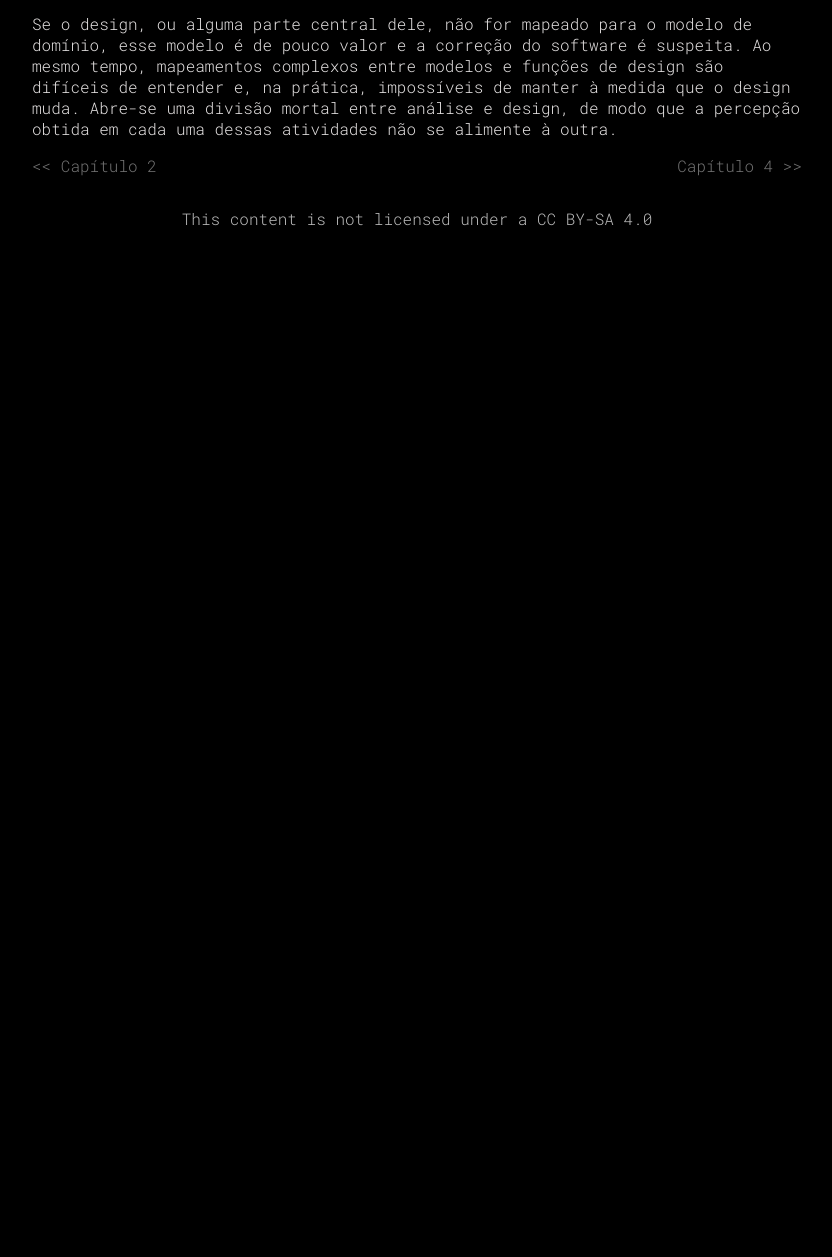
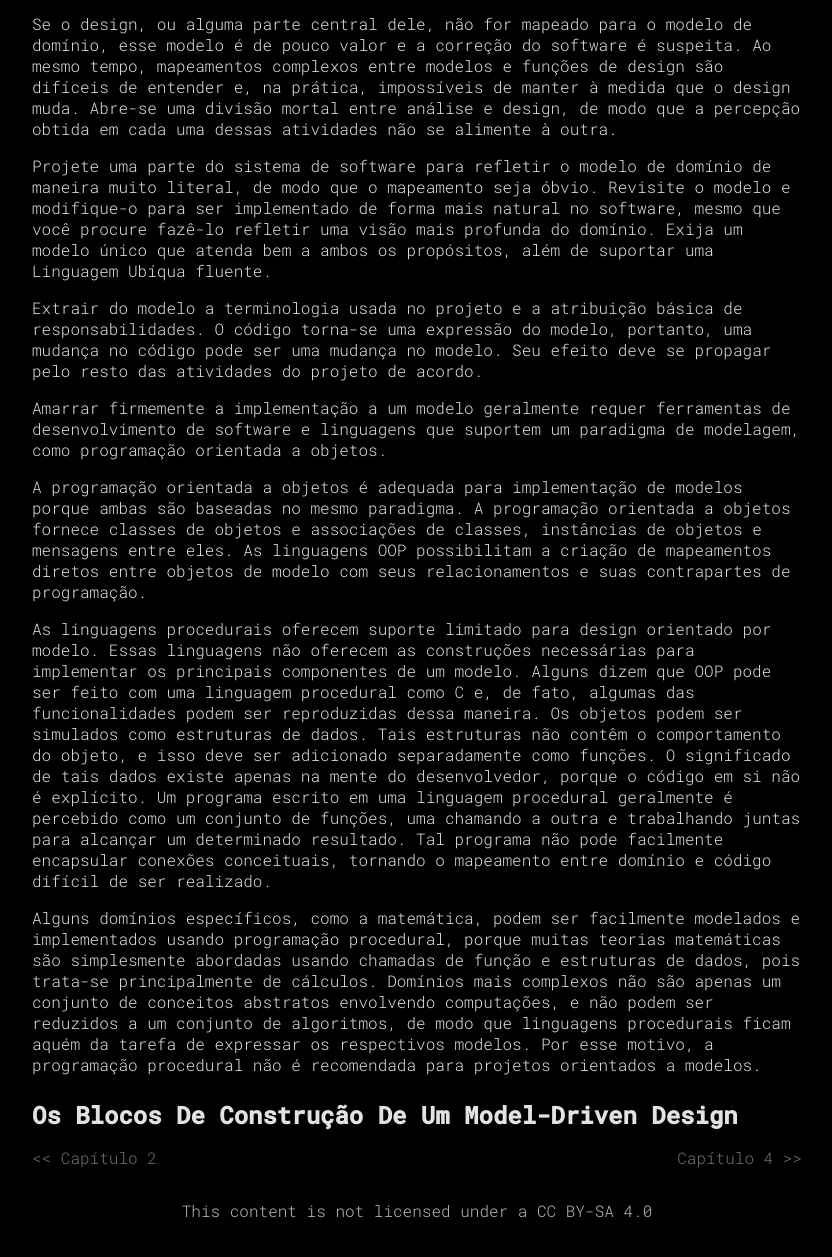
Before and after one commit to eduobs/InfoQ_DDD_Quickly, a plain HTML site: page src/capitulo3.html in a window 1280 px wide. Shown: the part 2378-3635 px from the top of the page, without its empty margins (223-1055 px from the left). Before the commit the page ends 2655 px from the top, so only its background shows below. Drawn offline with Linux system fonts and the light colour scheme.

Commit message:
Finaliza primeiro trecho do capitulo 3

```diff
--- a/src/capitulo3.html
+++ b/src/capitulo3.html
@@ -139,6 +139,55 @@
                         à medida que o design muda. Abre-se uma divisão mortal entre análise e design, de modo que a
                         percepção obtida em cada uma dessas atividades não se alimente à outra.
                     </p>
+                    <p>
+                        Projete uma parte do sistema de software para refletir o modelo de domínio de maneira muito
+                        literal, de modo que o mapeamento seja óbvio. Revisite o modelo e modifique-o para ser
+                        implementado de forma mais natural no software, mesmo que você procure fazê-lo refletir uma
+                        visão mais profunda do domínio. Exija um modelo único que atenda bem a ambos os propósitos, além
+                        de suportar uma Linguagem Ubíqua fluente.
+                    </p>
+                    <p>
+                        Extrair do modelo a terminologia usada no projeto e a atribuição básica de responsabilidades. O
+                        código torna-se uma expressão do modelo, portanto, uma mudança no código pode ser uma mudança no
+                        modelo. Seu efeito deve se propagar pelo resto das atividades do projeto de acordo.
+                    </p>
+                    <p>
+                        Amarrar firmemente a implementação a um modelo geralmente requer ferramentas de desenvolvimento
+                        de software e linguagens que suportem um paradigma de modelagem, como programação orientada a
+                        objetos.
+                    </p>
+                    <p>
+                        A programação orientada a objetos é adequada para implementação de modelos porque ambas são
+                        baseadas no mesmo paradigma. A programação orientada a objetos fornece classes de objetos e
+                        associações de classes, instâncias de objetos e mensagens entre eles. As linguagens OOP
+                        possibilitam a criação de mapeamentos diretos entre objetos de modelo com seus relacionamentos e
+                        suas contrapartes de programação.
+                    </p>
+                    <p>
+                        As linguagens procedurais oferecem suporte limitado para design orientado por modelo. Essas
+                        linguagens não oferecem as construções necessárias para implementar os principais componentes de
+                        um modelo. Alguns dizem que OOP pode ser feito com uma linguagem procedural como C e, de fato,
+                        algumas das funcionalidades podem ser reproduzidas dessa maneira. Os objetos podem ser simulados
+                        como estruturas de dados. Tais estruturas não contêm o comportamento do objeto, e isso deve ser
+                        adicionado separadamente como funções. O significado de tais dados existe apenas na mente do
+                        desenvolvedor, porque o código em si não é explícito. Um programa escrito em uma linguagem
+                        procedural geralmente é percebido como um conjunto de funções, uma chamando a outra e
+                        trabalhando juntas para alcançar um determinado resultado. Tal programa não pode facilmente
+                        encapsular conexões conceituais, tornando o mapeamento entre domínio e código difícil de ser
+                        realizado.
+                    </p>
+                    <p>
+                        Alguns domínios específicos, como a matemática, podem ser facilmente modelados e implementados
+                        usando programação procedural, porque muitas teorias matemáticas são simplesmente abordadas
+                        usando chamadas de função e estruturas de dados, pois trata-se principalmente de cálculos.
+                        Domínios mais complexos não são apenas um conjunto de conceitos abstratos envolvendo
+                        computações, e não podem ser reduzidos a um conjunto de algoritmos, de modo que linguagens
+                        procedurais ficam aquém da tarefa de expressar os respectivos modelos. Por esse motivo, a
+                        programação procedural não é recomendada para projetos orientados a modelos.
+                    </p>
+
+                    <h2>Os Blocos De Construção De Um Model-Driven Design</h2>
+                    <p></p>
                 </article>
             </main>
         </main>
```
